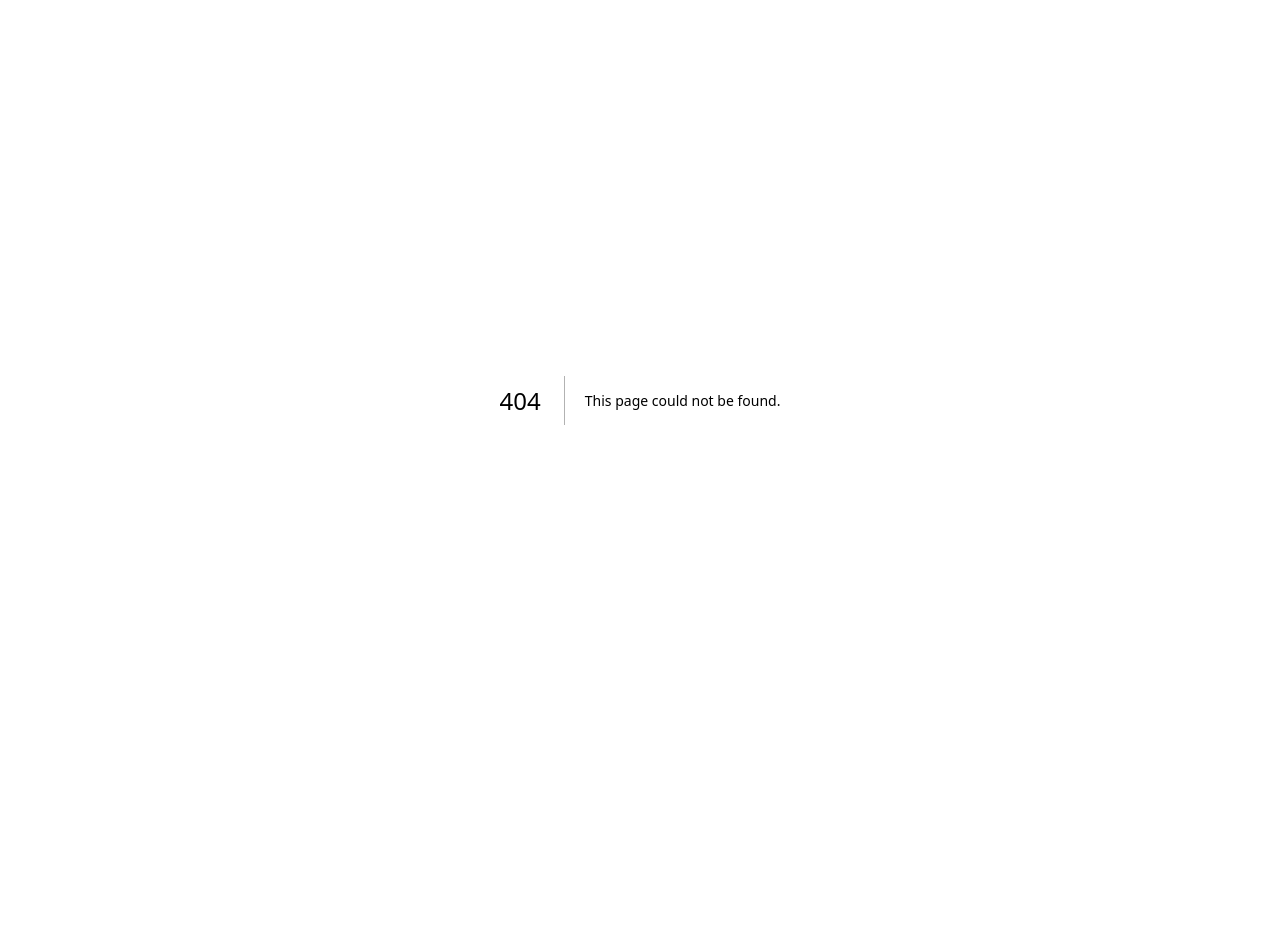
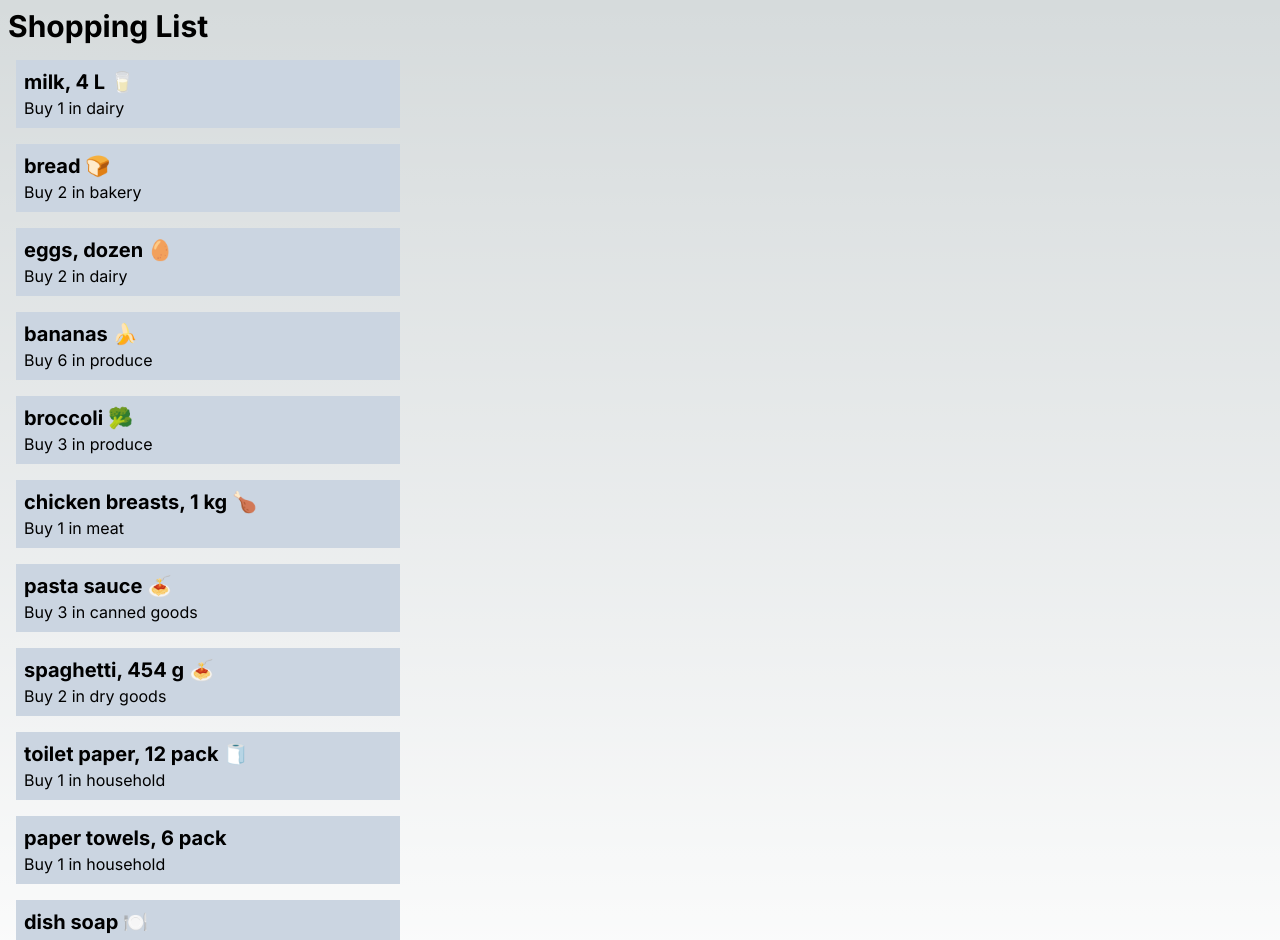
Before and after one commit to Sherif-Mansour/cprg306-assignments, a Next.js app: page /week-3 in a window 1280 px wide. Before the commit this address had no page. Shown: the top 940 px of the page. Before the commit the page ends 800 px from the top, so only its background shows below. Built offline with nearby package versions, Linux system fonts and the light colour scheme.

Commit message:
Complete Week 3 Assignment

```diff
--- a/app/page.js
+++ b/app/page.js
@@ -1,13 +1,13 @@
 import Link from 'next/link';
+
 
 export default function Page() {
     return (
         <main>
             <h1>Web Development 2 - Assignments</h1>
             <ul>
-              <li>
-                <Link href="week-2">Week 2</Link>
-              </li>
+              <li><Link href="week-2">Week 2</Link></li>
+              <li><Link href="week-3">Week 3</Link></li>
             </ul>
         </main>
     );
--- /dev/null
+++ b/app/week-3/item-list.js
@@ -0,0 +1,92 @@
+import Item from "./item";
+
+export default function ItemList() {
+    const item1 = {
+        name: "milk, 4 L 🥛",
+        quantity: 1,
+        category: "dairy",
+    };
+
+    const item2 = {
+        name: "bread 🍞",
+        quantity: 2,
+        category: "bakery",
+    };
+
+    const item3 = {
+        name: "eggs, dozen 🥚",
+        quantity: 2,
+        category: "dairy",
+    };
+
+    const item4 = {
+        name: "bananas 🍌",
+        quantity: 6,
+        category: "produce",
+    };
+
+    const item5 = {
+        name: "broccoli 🥦",
+        quantity: 3,
+        category: "produce",
+    };
+
+    const item6 = {
+        name: "chicken breasts, 1 kg 🍗",
+        quantity: 1,
+        category: "meat",
+    };
+
+    const item7 = {
+        name: "pasta sauce 🍝",
+        quantity: 3,
+        category: "canned goods",
+    };
+
+    const item8 = {
+        name: "spaghetti, 454 g 🍝",
+        quantity: 2,
+        category: "dry goods",
+    };
+
+    const item9 = {
+        name: "toilet paper, 12 pack 🧻",
+        quantity: 1,
+        category: "household",
+    };
+
+    const item10 = {
+        name: "paper towels, 6 pack",
+        quantity: 1,
+        category: "household",
+    };
+
+    const item11 = {
+        name: "dish soap 🍽️",
+        quantity: 1,
+        category: "household",
+    };
+
+    const item12 = {
+        name: "hand soap 🧼",
+        quantity: 4,
+        category: "household",
+    };
+
+    return (
+        <div >
+            <Item name={item1.name} quantity={item1.quantity} category={item1.category} />
+            <Item name={item2.name} quantity={item2.quantity} category={item2.category} />
+            <Item name={item3.name} quantity={item3.quantity} category={item3.category} />
+            <Item name={item4.name} quantity={item4.quantity} category={item4.category} />
+            <Item name={item5.name} quantity={item5.quantity} category={item5.category} />
+            <Item name={item6.name} quantity={item6.quantity} category={item6.category} />
+            <Item name={item7.name} quantity={item7.quantity} category={item7.category} />
+            <Item name={item8.name} quantity={item8.quantity} category={item8.category} />
+            <Item name={item9.name} quantity={item9.quantity} category={item9.category} />
+            <Item name={item10.name} quantity={item10.quantity} category={item10.category} />
+            <Item name={item11.name} quantity={item11.quantity} category={item11.category} />
+            <Item name={item12.name} quantity={item12.quantity} category={item12.category} />
+        </div>
+    )
+}
--- /dev/null
+++ b/app/week-3/item.js
@@ -0,0 +1,7 @@
+export default function Item({name, quantity, category}) {
+    return (
+        <section className="p-2 m-4 bg-slate-300 max-w-sm">            <h2 className="text-xl font-bold">{name}</h2>
+            <p>Buy {quantity} in {category}</p>
+        </section>
+    )
+}
--- /dev/null
+++ b/app/week-3/page.js
@@ -0,0 +1,10 @@
+import ItemList from "./item-list";
+
+export default function Page() {
+    return (
+        <main>
+            <h1 className="text-3xl font-bold m-2">Shopping List</h1>
+            <ItemList />
+        </main>
+    );
+}
```
